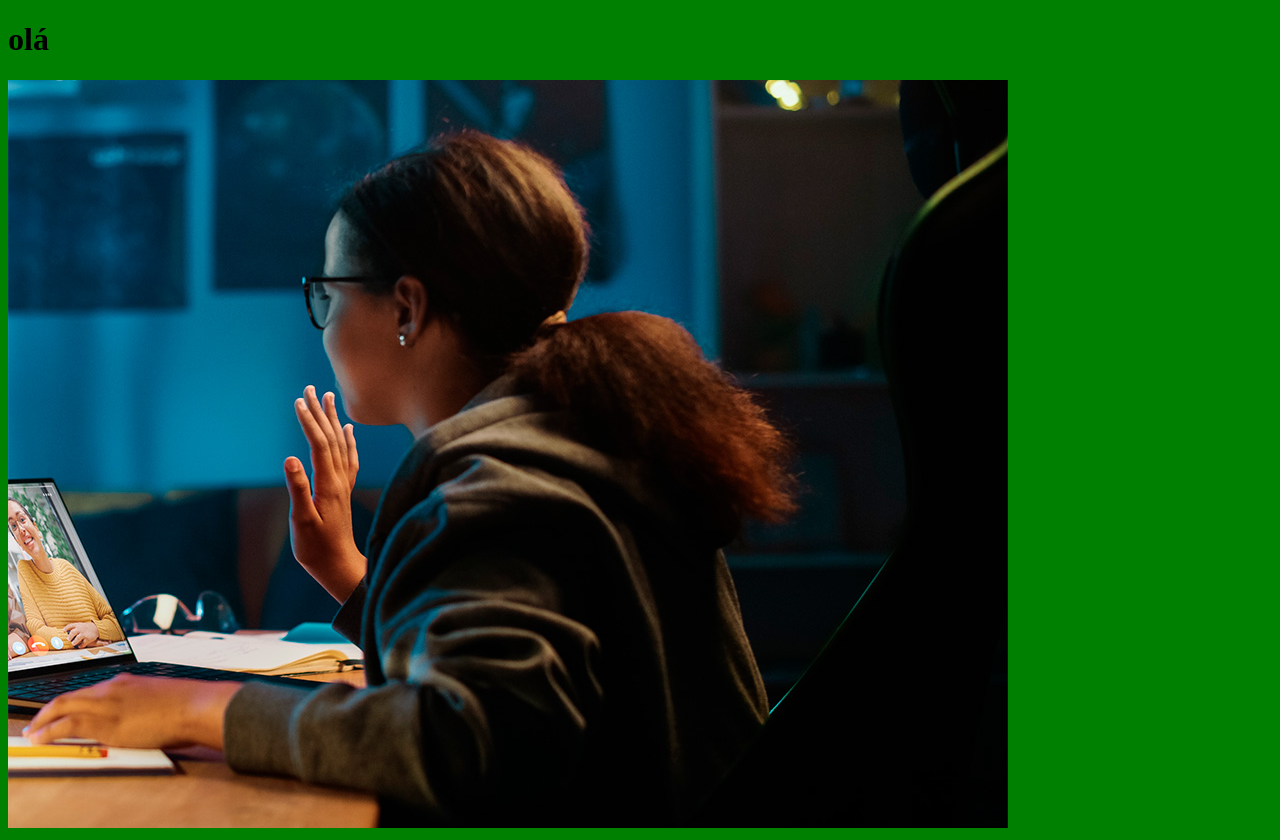
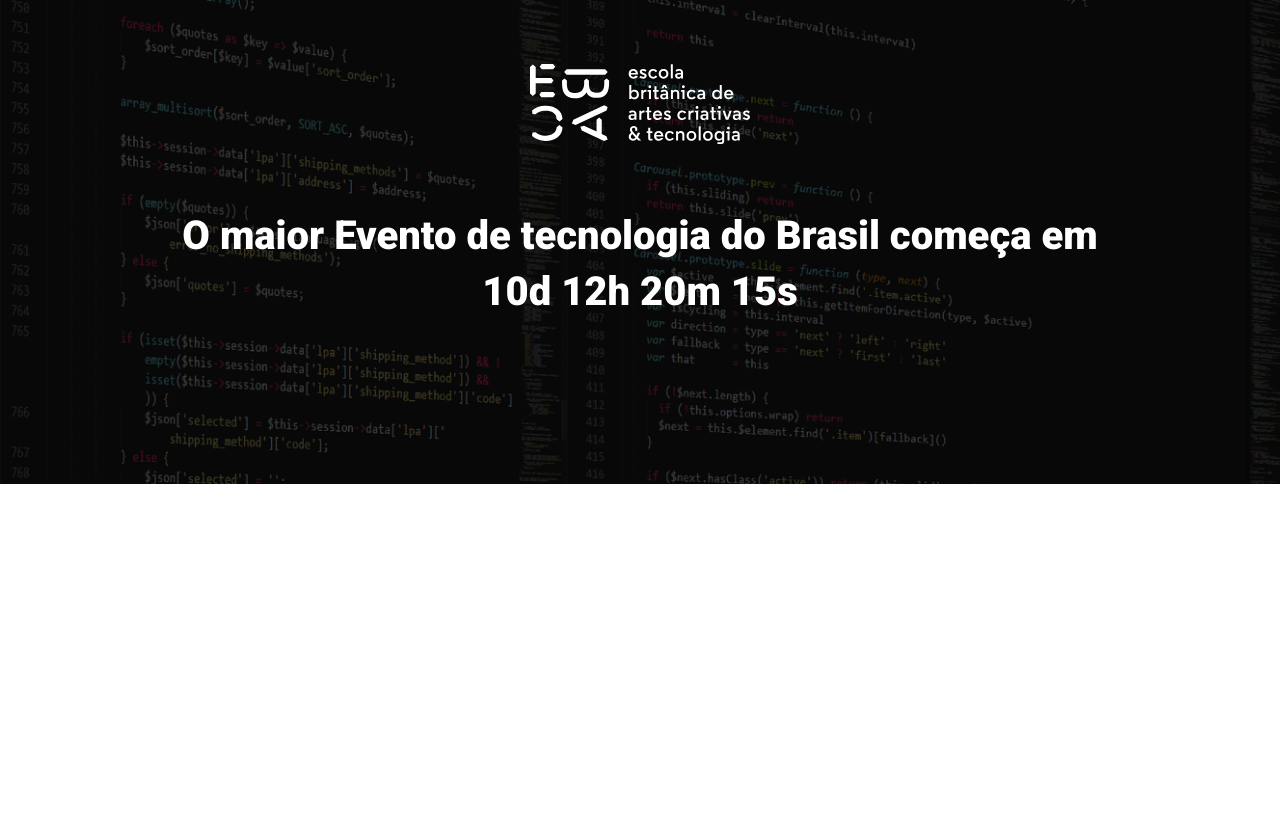
Before and after one commit to KevinReisHartwig/Atividade-Parcel, a website built with Parcel: page src/index.html in a window 1280 px wide. After the commit the page ends 800 px from the top, so only its background shows below. Built offline with nearby package versions, Linux system fonts and the light colour scheme.

Commit message:
criando o hero

```diff
--- a/src/index.html
+++ b/src/index.html
@@ -5,10 +5,21 @@
     <meta name="viewport" content="width=device-width, initial-scale=1.0">
     <title>Document</title>
     <link rel="stylesheet" href="styles/main.scss">
-</head>
+    <link rel="preconnect" href="https://fonts.googleapis.com">
+    <link rel="preconnect" href="https://fonts.gstatic.com" crossorigin>
+    <link href="https://fonts.googleapis.com/css2?family=Roboto:wght@400;700;900&display=swap" rel="stylesheet">
+    </head>
 <body>
-    <h1>olá</h1>
-    <img src="./images/backend.png" alt="">
+    <header class="hero">
+        <div class="container">
+            <img class="hero__logo" src="./images/ebac_logo.svg" alt="EBAC">
+            <p class="hero__text">
+                O maior Evento de tecnologia do Brasil começa em 10d 12h 20m 15s
+            </p>
+        </div>
+    </header>
+
+
     <script src="scripts/main.js"></script>
 </body>
 </html>
--- /dev/null
+++ b/src/styles/_hero.scss
@@ -0,0 +1,54 @@
+.hero{
+    padding-top: 64px;
+    padding-bottom: 100px;
+    background-image: url(../images/fundo.png);
+    background-repeat: no-repeat;
+    background-size: cover;
+    position: relative;
+
+    .container{
+        position: relative;
+
+    }
+
+    &::before{
+        position: absolute;
+        top: 0;
+        left: 0;
+        width: 100%;
+        height: 100%;
+        background-color: #000;
+        content: '';
+        opacity: .7;
+    }
+
+    &__text{
+        margin-top: 64px;
+        margin-bottom: 64px;
+        font-size: 40px;
+        line-height: 56px;
+        color: #fff;
+        font-weight: 800;
+        text-align: center;
+    }
+
+    &__logo{
+        margin: 0 auto;
+        height: 80px;
+        display: block;
+    }
+
+    @media (max-width: 640px){
+        padding: 40px 0;
+
+        &__logo{
+            height: 40px;
+        }
+
+        &__text{
+            font-size: 22px;
+            line-height: 24px;
+            margin: 24px 0;
+        }
+    }
+}
--- a/src/styles/main.scss
+++ b/src/styles/main.scss
@@ -1,3 +1,23 @@
-body{
-    background-color: green;
+@use 'hero';
+
+*{
+    margin: 0;
+    padding: 0;
+    box-sizing: border-box;
+    font-family: Roboto, sans-serif;
+    color: #fff;
 }
+
+.container{
+    max-width: 960px;
+    width: 100%;
+    margin: 0 auto;
+
+    @media(max-width: 640px){
+        max-width: 80%;
+    }
+
+    @media(max-width: 1024px){
+        max-width: 90%;
+    }
+}
```
